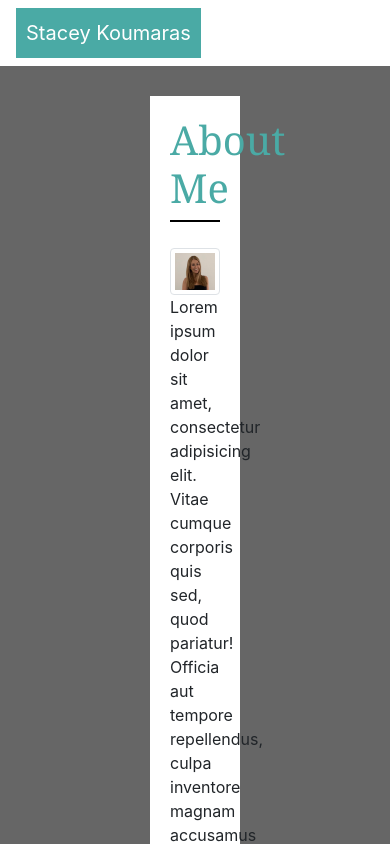
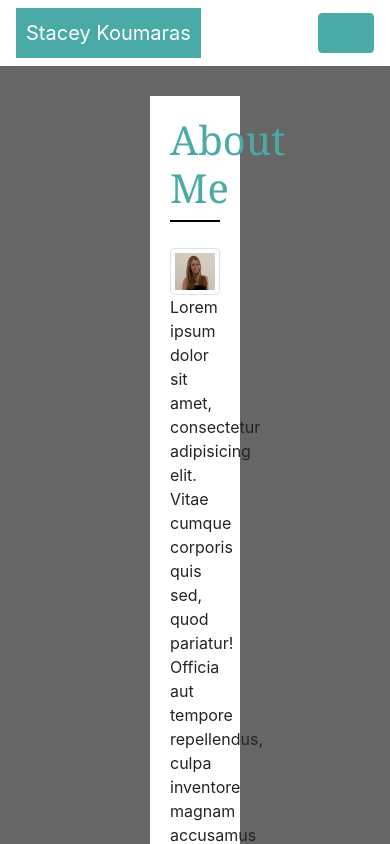
Before and after one commit to staceyk590/Homework-week9, a plain HTML site: page index.html in a window 390 px wide. Shown: the top 844 px of the page. Drawn offline with nearby package versions, Linux system fonts and the light colour scheme.

Commit message:
homework

```diff
--- a/assets/css/style.css
+++ b/assets/css/style.css
@@ -72,7 +72,7 @@ body {
     padding:10px;
   }
 
-  .navbar-togler {
+  .navbar-toggler {
     color: white;
     background-color: #4aaaa5;
     border-color: #4aaaa5;
```
